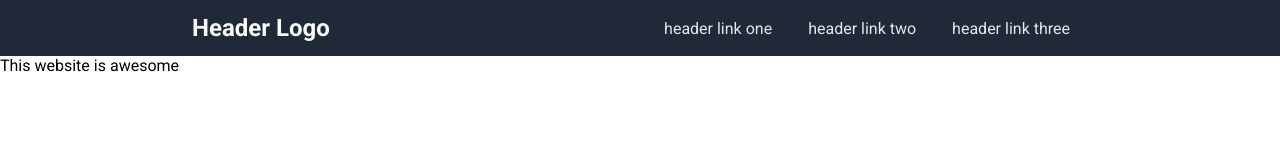
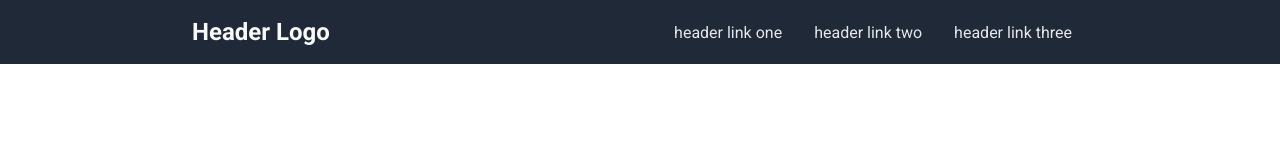
Before and after one commit to shonebinu/odin-landingpage, a plain HTML site: page index.html in a window 1280 px wide. Drawn offline with Linux system fonts and the light colour scheme.

Commit message:
updates maded on existing code

```diff
--- a/index.html
+++ b/index.html
@@ -21,9 +21,6 @@
             <div>header link three</div>
         </div>
     </header>
-    <main class="herosection">
-        <div>This website is awesome</div>
-    </main>
 </body>
 
 </html>
--- a/style.css
+++ b/style.css
@@ -12,7 +12,7 @@ body {
 header {
     background-color: #1f2937;
     display: flex;
-    height: 7vh;
+    height: 4rem;
     align-items: center;
     padding: 0 15%;
     justify-content: space-between;
@@ -29,6 +29,6 @@ header {
 }
 
 .headerlinks > div {
-    margin: 0 18px;
+    margin: 1rem;
     color: #e5e7eb;
 }
```
